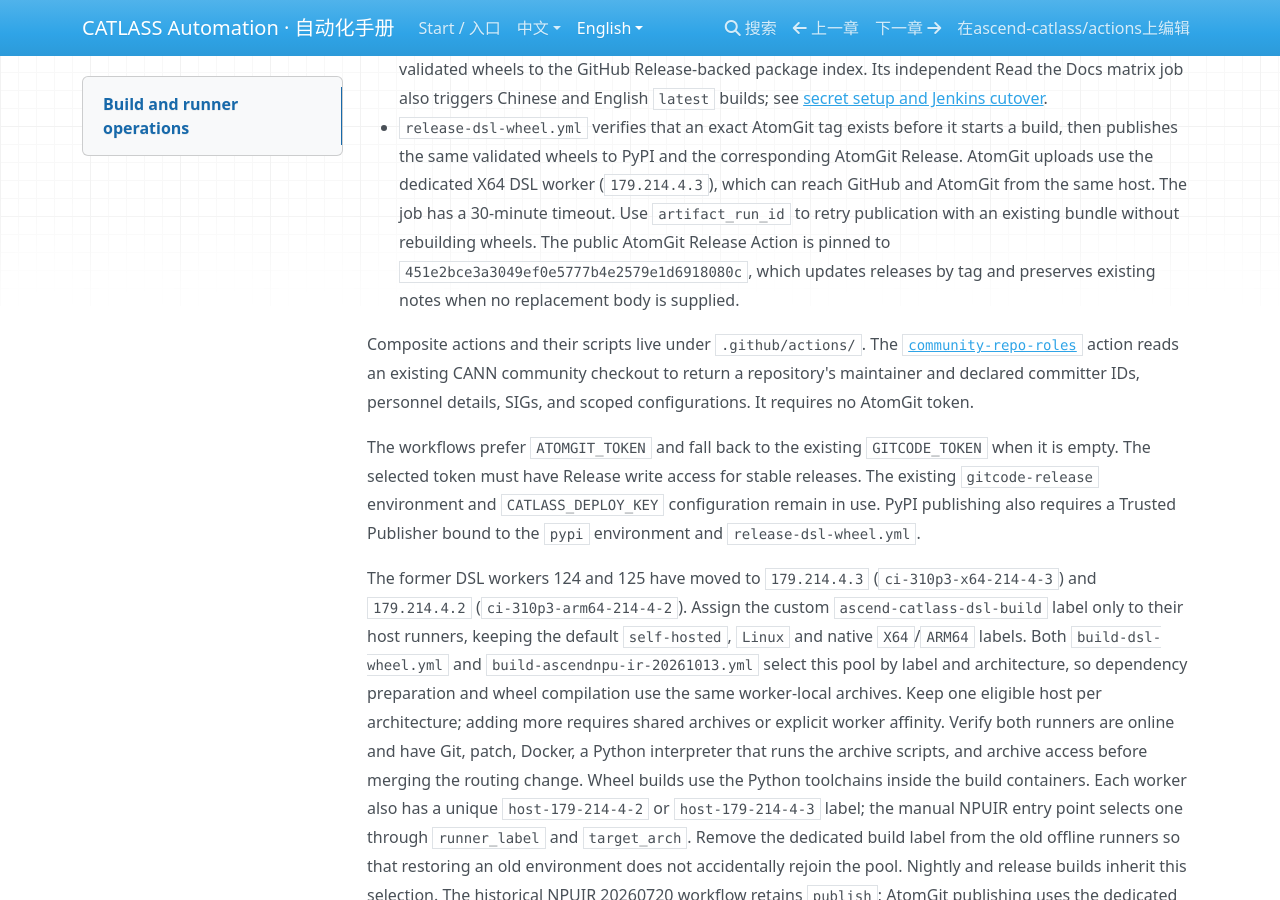
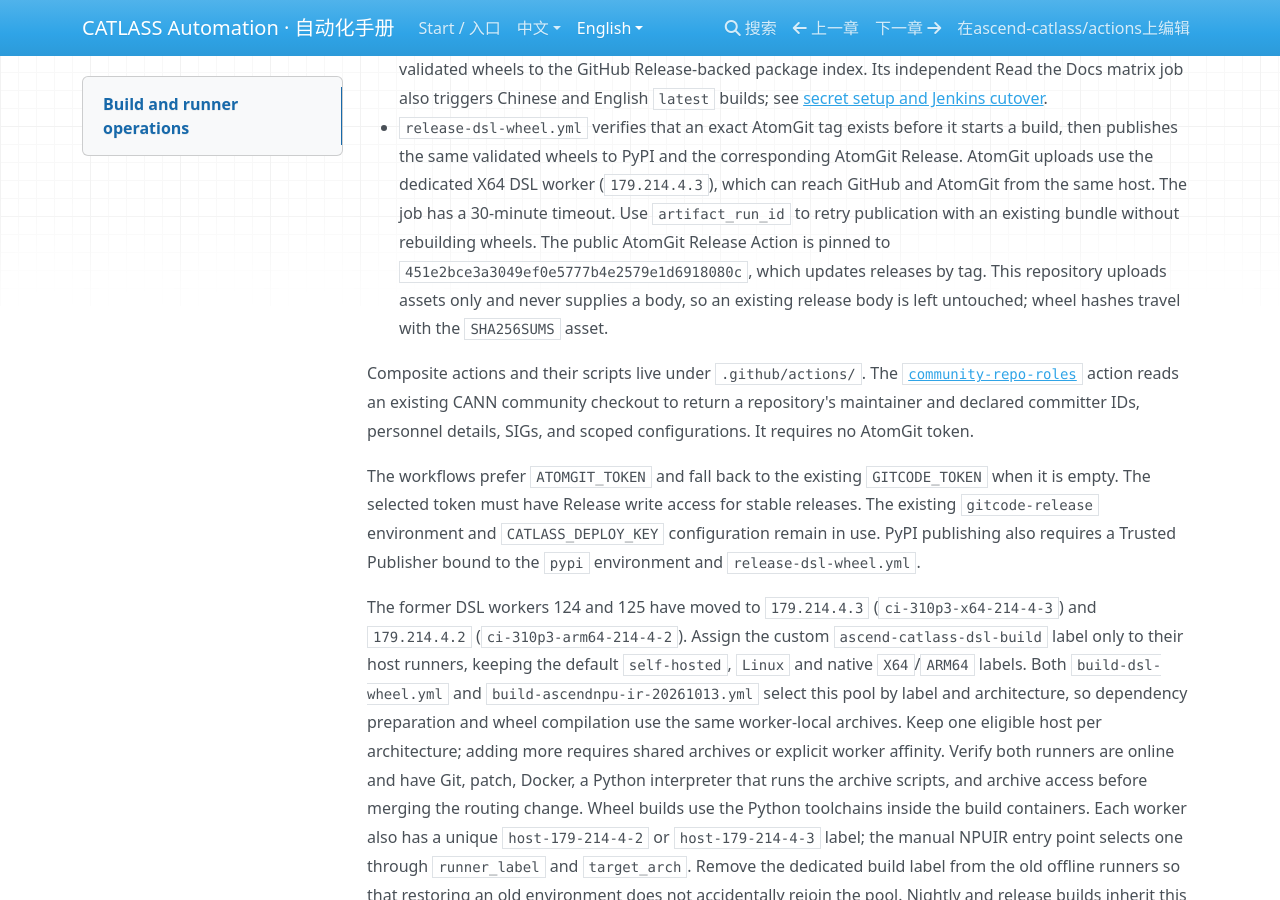
Before and after one commit to ascend-catlass/actions, an MkDocs documentation site: the page built from docs/en/operations.md, in a window 1280 px wide and 900 px high, scrolled down 1858 px. Built offline with MkDocs 1.6.1, drawn with Linux system fonts in a browser that asks for light colours; nearby versions of some CDN libraries.

Commit message:
fix: publish AtomGit release assets without replacing the release body (#56)

```diff
--- a/docs/en/operations.md
+++ b/docs/en/operations.md
@@ -95,8 +95,10 @@
   The job has a 30-minute timeout. Use `artifact_run_id`
   to retry publication with an existing bundle without rebuilding wheels.
   The public AtomGit Release Action is pinned to
-  `451e2bce3a3049ef0e5777b4e2579e1d6918080c`, which updates releases by tag
-  and preserves existing notes when no replacement body is supplied.
+  `451e2bce3a3049ef0e5777b4e2579e1d6918080c`, which updates releases by tag.
+  This repository uploads assets only and never supplies a body, so an existing
+  release body is left untouched; wheel hashes travel with the `SHA256SUMS`
+  asset.
 
 Composite actions and their scripts live under `.github/actions/`.
 The
```
Also changed, not shown: docs/en/actions/atomgit-release.md (+3 -2 lines), docs/zh/actions/atomgit-release.md (+3 -2 lines), docs/zh/workflows.md (+1 -1 lines), 2 other files.
